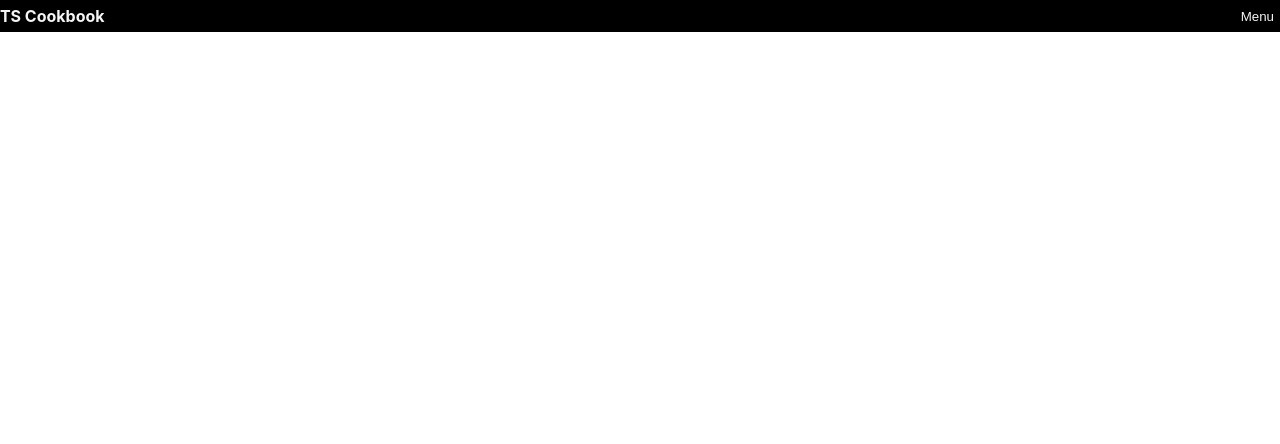
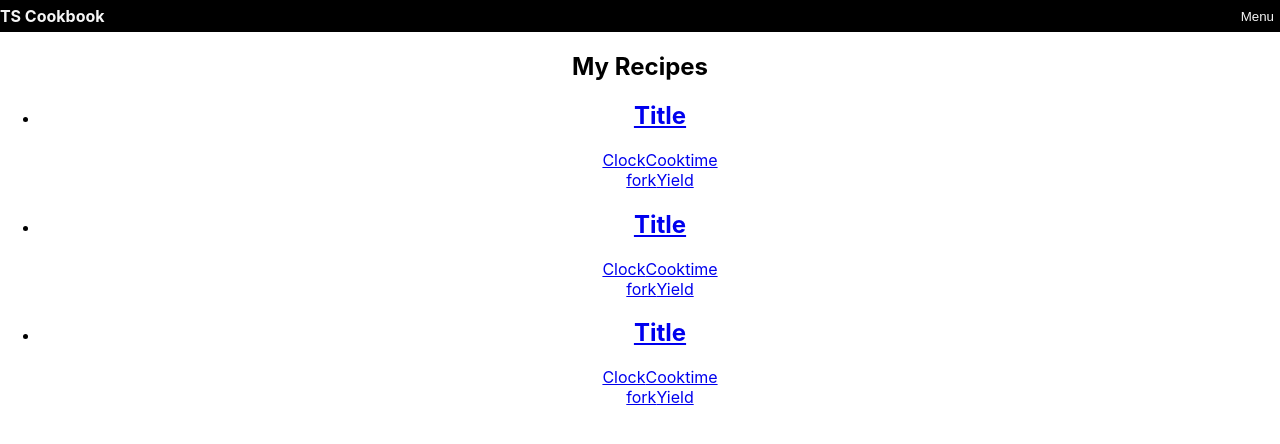
Before and after one commit to Smoopfrog/tscookbook, a React (Create React App) app in the folder frontend/: page /myrecipes in a window 1280 px wide. Shown: the top 444 px of the page. Built offline with nearby package versions, Linux system fonts and the light colour scheme; no server answers.

Commit message:
create myrecipes page

```diff
--- a/frontend/src/App.tsx
+++ b/frontend/src/App.tsx
@@ -3,10 +3,12 @@ import "./App.css";
 import Header from "./Components/Header";
 import HomePage from "./Components/pages/HomePage";
 import { Recipe as RecipeModel } from "./models/recipe";
-import Recipe from "./Components/Recipe";
 import * as RecipesApi from "./network/recipes_api";
 import { Routes, Route } from "react-router-dom";
 import NewRecipePage from "./Components/pages/NewRecipePage";
+import MyRecipesPage from "./Components/pages/MyRecipesPage";
+import Recipe from "./Components/Recipe";
+
 function App() {
   const [showRecipeForm, setShowRecipeForm] = useState<boolean>(false);
   const [recipes, setRecipes] = useState<RecipeModel[]>([]);
@@ -46,7 +48,15 @@ function App() {
           path="/"
           element={<HomePage openForm={handleShowRecipeForm} />}
         />
+        <Route path="/myrecipes" element={<MyRecipesPage />} />
         <Route path="/newrecipe" element={<NewRecipePage />} />
+        <Route
+          element={<Recipe />}
+          path="myrecipes/:recipeId"
+          loader={async ({ params }) => {
+            return RecipesApi.fetchRecipe(`/api/recipes/${params.recipeId}`);
+          }}
+        />
       </Routes>
     </div>
   );
--- a/frontend/src/Components/Header.tsx
+++ b/frontend/src/Components/Header.tsx
@@ -17,7 +17,7 @@ const Header = () => {
       </div>
       <aside className={`menu-aside ${showMenuAside ? "" : "hide-menu"}`}>
         <ul className="nav-list">
-          <Link to="/" onClick={handleMenuAside}>
+          <Link to="/myrecipes" onClick={handleMenuAside}>
             My Recipes
           </Link>
           <Link to="/newrecipe" onClick={handleMenuAside}>
--- a/frontend/src/Components/Recipe.tsx
+++ b/frontend/src/Components/Recipe.tsx
@@ -1,17 +1,14 @@
 import { ReactNode, MouseEvent } from "react";
 import { Recipe as RecipeModel } from "../models/recipe";
 import * as RecipesApi from "../network/recipes_api";
+import { useLoaderData } from "react-router-dom";
 
-interface RecipeProps {
-  recipe: RecipeModel;
-  getRecipes: () => void;
-}
-
-const Recipe = ({ recipe, getRecipes }: RecipeProps) => {
+const Recipe = () => {
+  const recipe: RecipeModel = useLoaderData();
+  console.log(recipe);
   const deleteRecipe = async (e: MouseEvent<HTMLButtonElement>) => {
     try {
       await RecipesApi.deleteRecipe(recipe._id);
-      getRecipes();
     } catch (error) {
       alert(error);
       console.log(error);
--- /dev/null
+++ b/frontend/src/Components/RecipeThumbnail.tsx
@@ -0,0 +1,19 @@
+import { Link } from "react-router-dom";
+
+const RecipeThumbnail = () => {
+  return (
+    <Link to="/myrecipes/649a6b450430b2b457631482">
+      <h1>Title</h1>
+      <div>
+        <span>Clock</span>
+        <span>Cooktime</span>
+      </div>
+      <div>
+        <span>fork</span>
+        <span>Yield</span>
+      </div>
+    </Link>
+  );
+};
+
+export default RecipeThumbnail;
--- a/frontend/src/Components/pages/HomePage.tsx
+++ b/frontend/src/Components/pages/HomePage.tsx
@@ -1,16 +1,7 @@
-import { MouseEvent } from "react";
-
-interface ButtonProps {
-  openForm: (e: MouseEvent<HTMLButtonElement>) => void;
-}
-
-const HomePage = ({ openForm }: ButtonProps) => {
+const HomePage = () => {
   return (
     <section>
       <h1>TS Cookbook</h1>
-      <button>New Recipe</button>
-      <button>My Recipes</button>
-      <button>Search</button>
     </section>
   );
 };
--- /dev/null
+++ b/frontend/src/Components/pages/MyRecipesPage.tsx
@@ -0,0 +1,22 @@
+import RecipeThumbnail from "../RecipeThumbnail";
+
+const MyRecipesPage = () => {
+  return (
+    <section>
+      <h1>My Recipes</h1>
+      <ul>
+        <li>
+          <RecipeThumbnail />
+        </li>
+        <li>
+          <RecipeThumbnail />
+        </li>
+        <li>
+          <RecipeThumbnail />
+        </li>
+      </ul>
+    </section>
+  );
+};
+
+export default MyRecipesPage;
--- a/frontend/src/network/recipes_api.ts
+++ b/frontend/src/network/recipes_api.ts
@@ -18,6 +18,11 @@ export const fetchRecipes = async (): Promise<Recipe[]> => {
   return response.json();
 };
 
+export const fetchRecipe = async (recipeId: string): Promise<Recipe> => {
+  const response = await fetchData(`/api/recipes/${recipeId}`, { method: "GET" });
+  return response.json();
+};
+
 export interface RecipeInput {
   title: string;
   description?: string;
@@ -25,7 +30,7 @@ export interface RecipeInput {
   cooktime?: string;
   category?: string;
   ingredients?: { amount: number; measurement?: string; name: string }[];
-  directions?: {text: string}[];
+  directions?: { text: string }[];
 }
 
 export const createRecipe = async (recipe: RecipeInput): Promise<Recipe> => {
@@ -42,4 +47,4 @@ export const createRecipe = async (recipe: RecipeInput): Promise<Recipe> => {
 
 export const deleteRecipe = async (recipeId: string) => {
   await fetchData("/api/recipes/" + recipeId, { method: "DELETE" });
-}
+};
```
